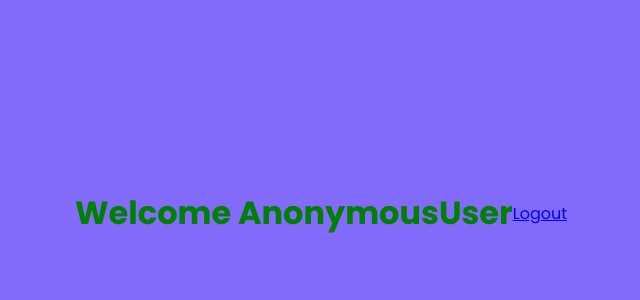
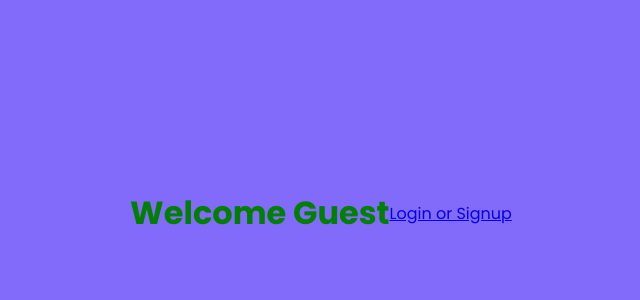
Before and after one commit to dragonwolf1o1/Authentication-System, a Django app: page / in a window 1280 px wide. Shown: the part 187-487 px from the top of the page, without its empty margins (319-959 px from the left). Run offline with Django 4.2, Linux system fonts and the light colour scheme.

Commit message:
Updated Index page

```diff
--- a/template/index.html
+++ b/template/index.html
@@ -7,7 +7,12 @@
     <link href="/static/style.css" rel="stylesheet">
 </head>
   <body>
-  <h1>Welcome {{ request.user }}</h1>
-  <a href="{%url 'logout' %}">Logout</a>
+    {% if request.user.is_anonymous %}
+    <h1>Welcome Guest</h1>
+    <a href={%url 'login' %}>Login or Signup</a>
+    {% else %}
+    <h1>Welcome {{ request.user }}</h1>
+    <a href={%url 'logout' %}>Logout</a>
+    {% endif %}
   </body>
 </html>
```
